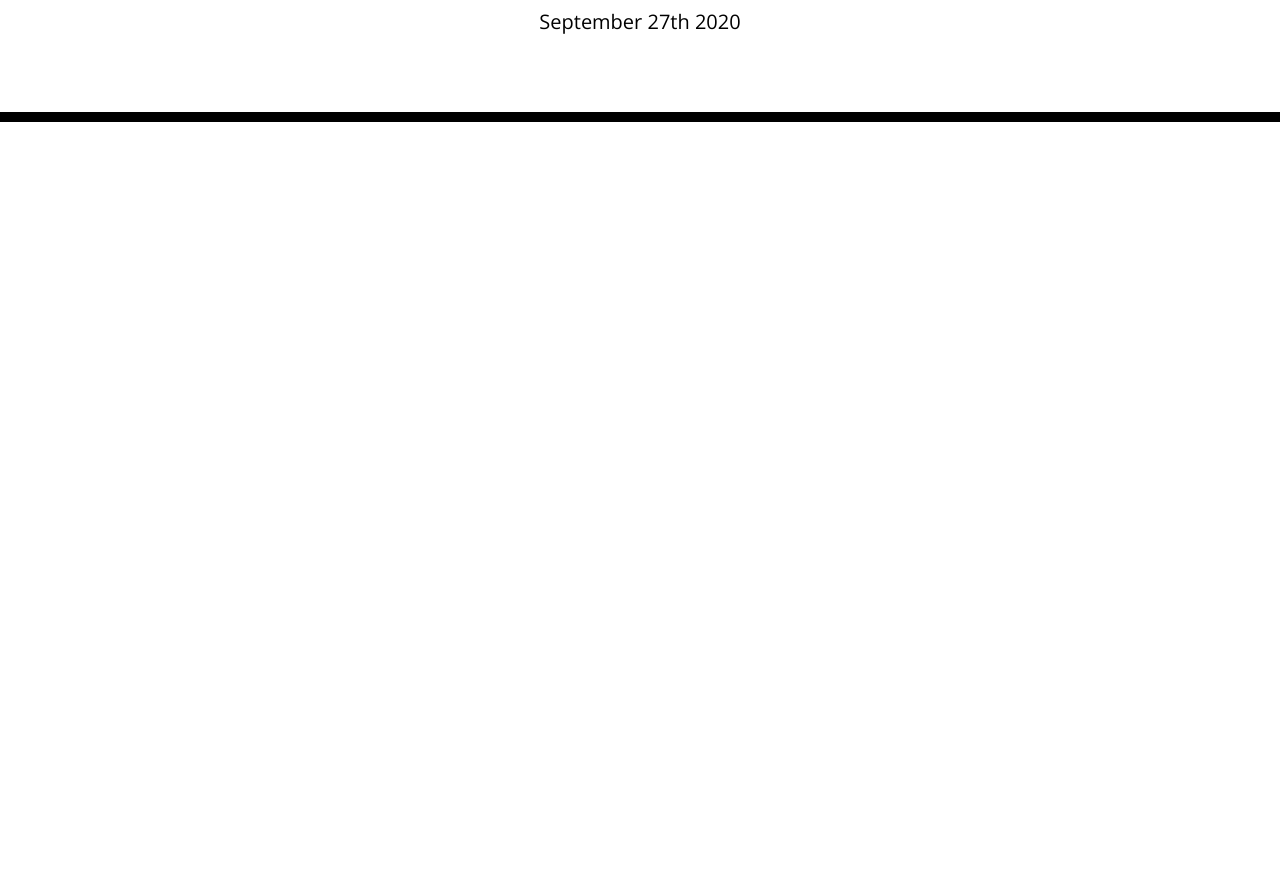
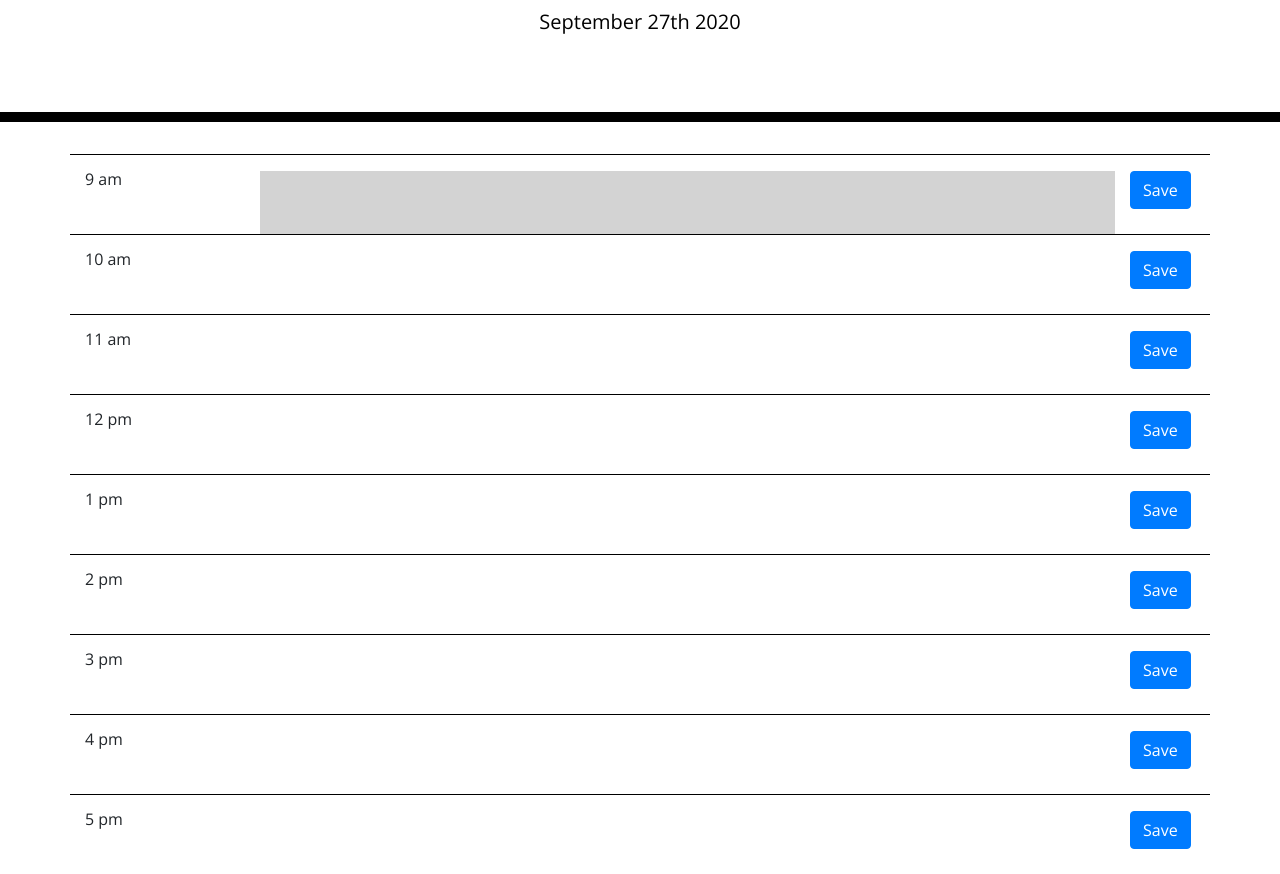
Before and after one commit to zeroshii/Work-Day-Scheduler, a plain HTML site: page index.html in a window 1280 px wide. Shown: the part 182-1056 px from the top of the page. Before the commit the page ends 800 px from the top, so only its background shows below. Drawn offline with nearby package versions, Linux system fonts and the light colour scheme.

Commit message:
Created rows and col for schedule

```diff
--- a/index.html
+++ b/index.html
@@ -30,6 +30,63 @@
     </header>
     <div class="container">
 
+      <div class="row">
+        <div class="col-2">9 am</div>
+        <div class="col-9" style= "background-color: lightgrey; border-color: lightseagreen;">        </div>
+        <div class="col-1"><button type="button" class="btn btn-primary">Save</button></div>
+      </div>
+
+      <div class="row">
+        <div class="col-2">10 am</div>
+        <div class="col-9">        </div>
+        <div class="col-1"><button type="button" class="btn btn-primary">Save</button></div>
+      </div>
+
+      <div class="row">
+        <div class="col-2">11 am</div>
+        <div class="col-9">        </div>
+        <div class="col-1"><button type="button" class="btn btn-primary">Save</button></div>
+      </div>
+
+      <div class="row">
+        <div class="col-2">12 pm</div>
+        <div class="col-9">        </div>
+        <div class="col-1"><button type="button" class="btn btn-primary">Save</button></div>
+      </div>
+
+      <div class="row">
+        <div class="col-2">1 pm</div>
+        <div class="col-9">        </div>
+        <div class="col-1"><button type="button" class="btn btn-primary">Save</button></div>
+      </div>
+
+      <div class="row">
+        <div class="col-2">2 pm</div>
+        <div class="col-9">        </div>
+        <div class="col-1"><button type="button" class="btn btn-primary">Save</button></div>
+      </div>
+
+      <div class="row">
+        <div class="col-2">3 pm</div>
+        <div class="col-9">        </div>
+        <div class="col-1"><button type="button" class="btn btn-primary">Save</button></div>
+      </div>
+
+      <div class="row">
+        <div class="col-2">4 pm</div>
+        <div class="col-9">        </div>
+        <div class="col-1"><button type="button" class="btn btn-primary">Save</button></div>
+      </div>
+
+      <div class="row">
+        <div class="col-2">5 pm</div>
+        <div class="col-9">        </div>
+        <div class="col-1"><button type="button" class="btn btn-primary">Save</button></div>
+      </div>
+
+
+    </div>
+
 
 
 
--- a/style.css
+++ b/style.css
@@ -33,8 +33,11 @@ textarea{
 .row {
   white-space: pre-wrap;
   height: 80px;
-  border-top: 1px solid white;;
+  border-top: 1px solid black;
+  padding-top: 1rem;
 }
+
+
 
 .hour {
   background-color: #ffffff;
```
